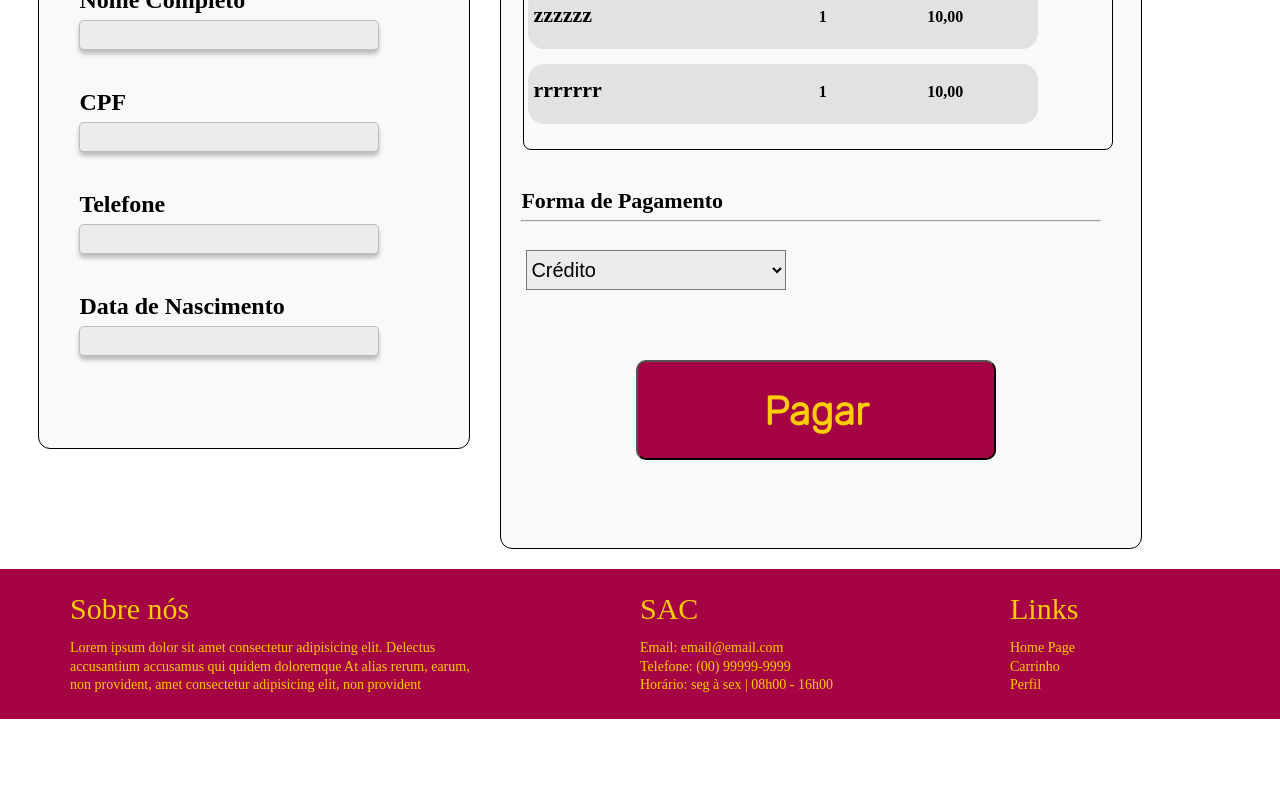
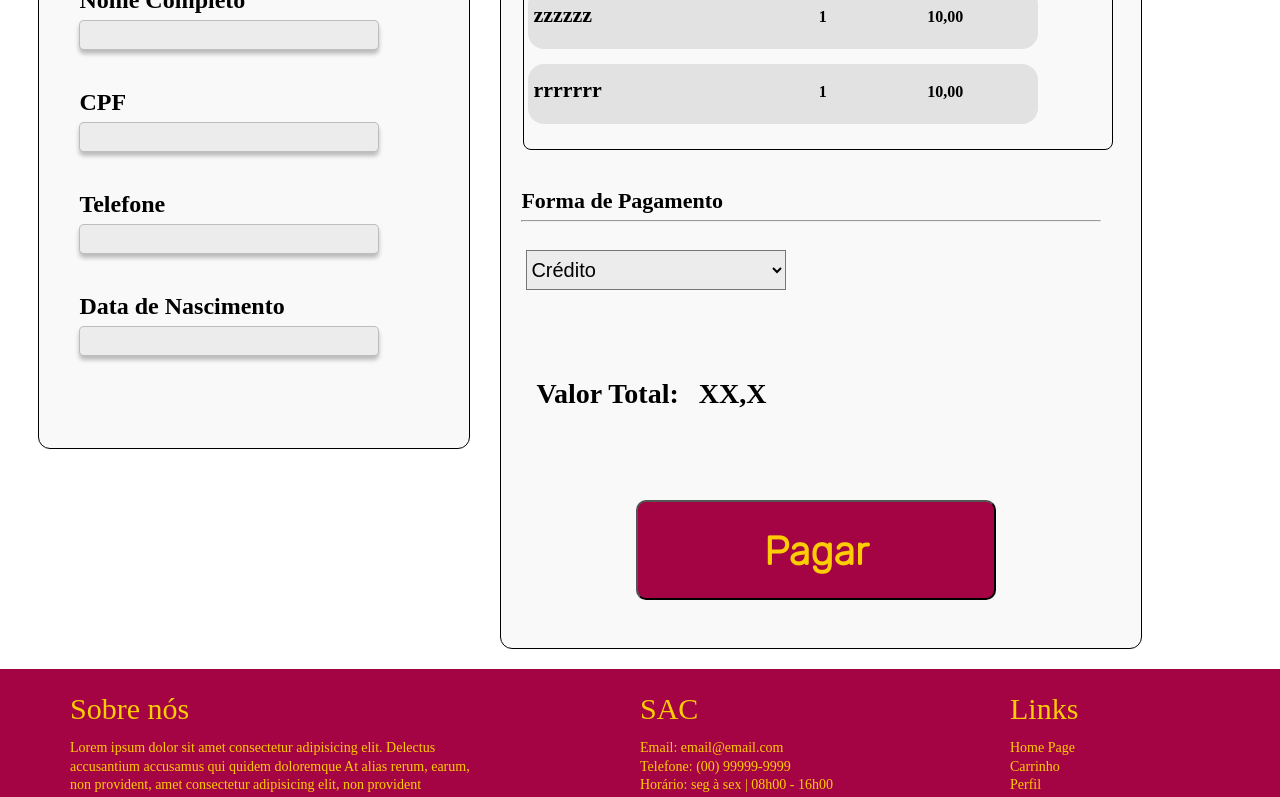
Before and after one commit to MarcusHuzi/Projeto-Web, a Vue app in the folder milestone2/shop/: page /finalizarcompra in a window 1280 px wide. Shown: the part 563-1360 px from the top of the page. Before the commit the page ends 1282 px from the top, so only its background shows below. Built offline with nearby package versions, Linux system fonts and the light colour scheme.

Commit message:
adicionando elementos que faltaram no finalizar compra

```diff
--- a/milestone2/shop/src/assets/css/finalizarCompra.css
+++ b/milestone2/shop/src/assets/css/finalizarCompra.css
@@ -99,7 +99,7 @@
 .pedido{
     background-color: #F9F9F9;
     width: 600px;
-    height: 800px;
+    height: 900px;
     border: 1px solid;
     border-radius: 12px;
     padding: 40px 20px 40px 20px;
@@ -186,9 +186,24 @@
     font-weight: 400;
 }
 
+.valor-total{
+    width: 280px;
+    height: 100px;
+    margin: 40px 10px 5px 10px;
+    display:block;
+    padding: 40px 5px 5px 5px ;
+    font-size: 28px;
+    font-weight: bolder;
+}
+
+.valor-total label{
+    margin-right: 20px;
+}
+
+
 .btn-pagar{
     width: 60%;
-    margin: 50px 5px 10px 5px;
+    margin: 10px 5px 10px 5px;
 	padding: 12px 10px 10px 10px;
 	display: inline-block;
 	border-radius: 10px;
--- a/milestone2/shop/src/views/FinalizarCompraView.vue
+++ b/milestone2/shop/src/views/FinalizarCompraView.vue
@@ -120,7 +120,9 @@
                     </select>
 
 
-                    <div class="valor">
+                    <div class="valor-total">
+                        <label>Valor Total:</label>
+                         <span class="preco">XX,X</span>
                     </div>
 
                 </div>
```
